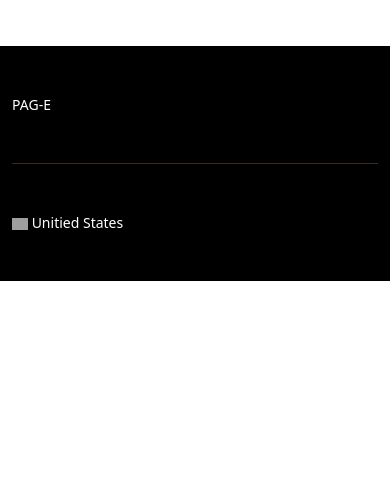
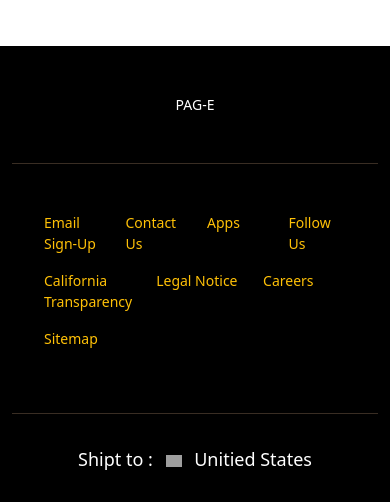
Before and after one commit to kimppu/HTML_CSS_2, a plain HTML site: page practice06_boot_strap/index.html in a window 390 px wide. Shown: the part 2473-2975 px from the top of the page. Before the commit the page ends 2754 px from the top, so only its background shows below. Drawn offline with nearby package versions, Linux system fonts and the light colour scheme; grey boxes are pictures that could not be loaded.

Commit message:
add mobile footer on practice06.html

```diff
--- a/practice06_boot_strap/index.html
+++ b/practice06_boot_strap/index.html
@@ -100,7 +100,7 @@
                         <img src="https://static.zara.net/assets/public/766b/51ab/378e48a2877c/0d58630c5597/1656493758111/1656493758111.jpg?ts=1701043306670&w=850"
                             class="card-img-top" alt="...">
                         <div class="card-body text-center">
-                            <h2 class="card-text">LATEST SELECTION</h2>
+                            <h2 class="card-text">SELECTION</h2>
                         </div>
                     </div>
                 </div>
@@ -136,6 +136,23 @@
                     <img src="https://us.louisvuitton.com/flags/us.svg" width=16 height=12 />
                     Unitied States
                 </div>
+                <div class="col">
+                    <a href="#" class="text-warning col_text">
+                        Email Sign-Up
+                    </a>
+                </div>
+                <div class="col" > <a href="#" class="text-warning col_text">Contact Us</a></div>
+                <div class="col"> <a href="#" class="text-warning col_text">Apps</a></div>
+                <div class="col"> <a href="#" class="text-warning col_text">Follow Us</a></div>
+                <div class="col"> <a href="#" class="text-warning col_text">California Transparency</a></div>
+                <div class="col"><a href="#" class="text-warning col_text"> Legal Notice</a></div>
+                <div class="col"> <a href="#" class="text-warning col_text">Careers</a></div>
+                <div class="col"> <a href="#" class="text-warning col_text">Sitemap</a></div>
+            </div>
+            <div class=" mobile-footer">
+                Shipt to : <img src="https://us.louisvuitton.com/flags/us.svg"
+                    width=16 height=12 class="flag-img" /> Unitied States
+            </div>
         </div>
     </footer>
 
--- a/practice06_boot_strap/practice06-style.css
+++ b/practice06_boot_strap/practice06-style.css
@@ -3,6 +3,7 @@ body {
     font-family: spotify-circular, Helvetica, Arial, sans-serif;
     display: block
 }
+
 
 
 .navbar-brand-style{
@@ -79,3 +80,48 @@ footer{
     color: white;
     border-bottom: 1px solid #392d23;
 }
+
+
+.flag {
+    color: white;
+}
+.mobile-footer {
+border-top: 1px solid #392d23;
+color: white;
+text-align: center;
+font-size: 1.125rem;
+font-weight: 300;
+padding-top: 2rem;
+padding-bottom: 2rem;
+align-items: center;
+display: none;
+}
+@media screen and (max-width: 48rem) {
+.second-line {
+    padding: 0 2rem;
+}
+
+.flag {
+    display: none;
+}
+
+.first-line {
+    text-align: center;
+}
+
+.mobile-footer {
+    display: block;
+}
+}
+.col {
+padding-bottom: 1rem;
+}
+.flag-img {
+margin: 0 0.5rem;
+}
+.col_text {
+    text-decoration-line: none;
+}
+.col_text:hover{
+    text-decoration-line: underline;
+}
```
